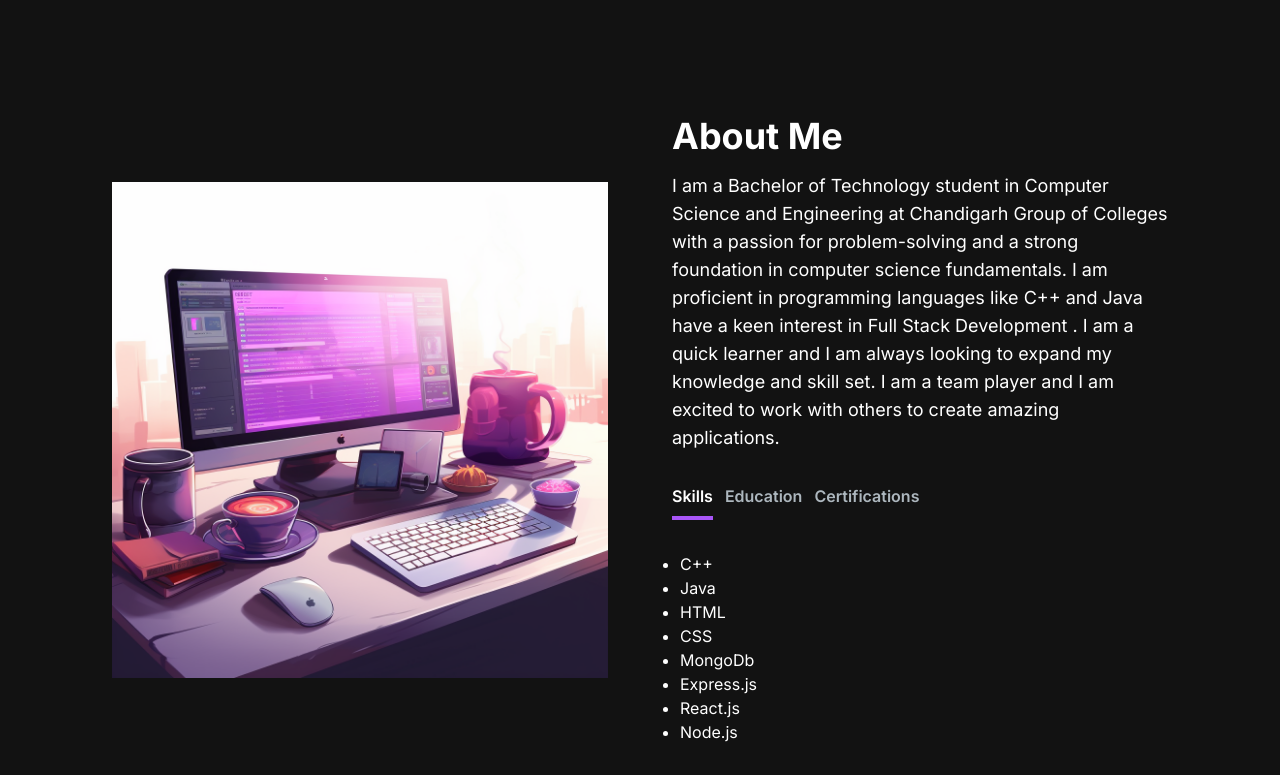
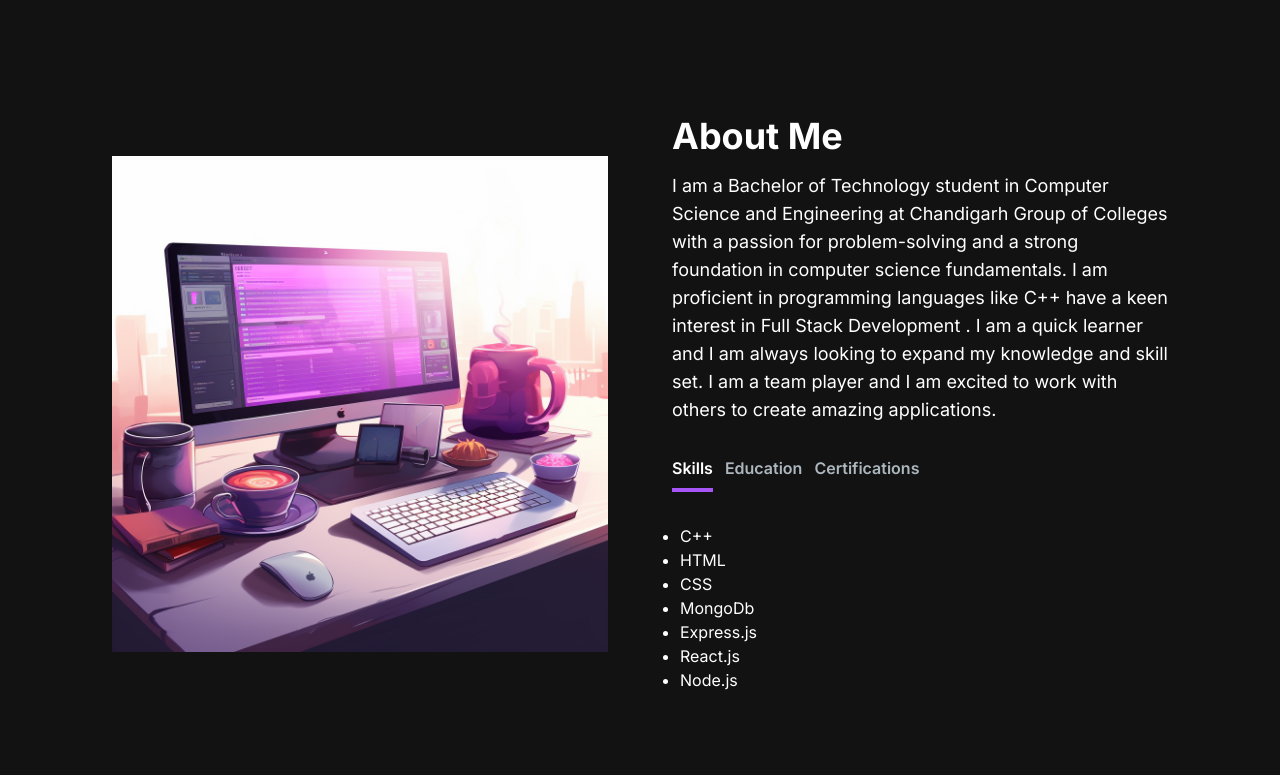
Before and after one commit to Ripak2005/RipakRaj., a Next.js app: page / in a window 1280 px wide. Shown: the part 588-1363 px from the top of the page. Built offline with nearby package versions, Linux system fonts and the light colour scheme.

Commit message:
Changes done

```diff
--- a/src/app/components/AboutSection.jsx
+++ b/src/app/components/AboutSection.jsx
@@ -10,7 +10,6 @@ const TAB_DATA = [
     content: (
       <ul className="list-disc pl-2">
         <li>C++</li>
-        <li>Java</li>
         <li>HTML</li>
         <li>CSS</li>
         <li>MongoDb</li>
@@ -65,11 +64,11 @@ const AboutSection = () => {
             I am a Bachelor of Technology student in Computer Science and
             Engineering at Chandigarh Group of Colleges with a passion for
             problem-solving and a strong foundation in computer science
-            fundamentals. I am proficient in programming languages like C++ and
-            Java have a keen interest in Full Stack Development . I am a quick
-            learner and I am always looking to expand my knowledge and skill
-            set. I am a team player and I am excited to work with others to
-            create amazing applications.
+            fundamentals. I am proficient in programming languages like C++ have
+            a keen interest in Full Stack Development . I am a quick learner and
+            I am always looking to expand my knowledge and skill set. I am a
+            team player and I am excited to work with others to create amazing
+            applications.
           </p>
           <div className="flex flex-row justify-start mt-8">
             <TabButton
```
